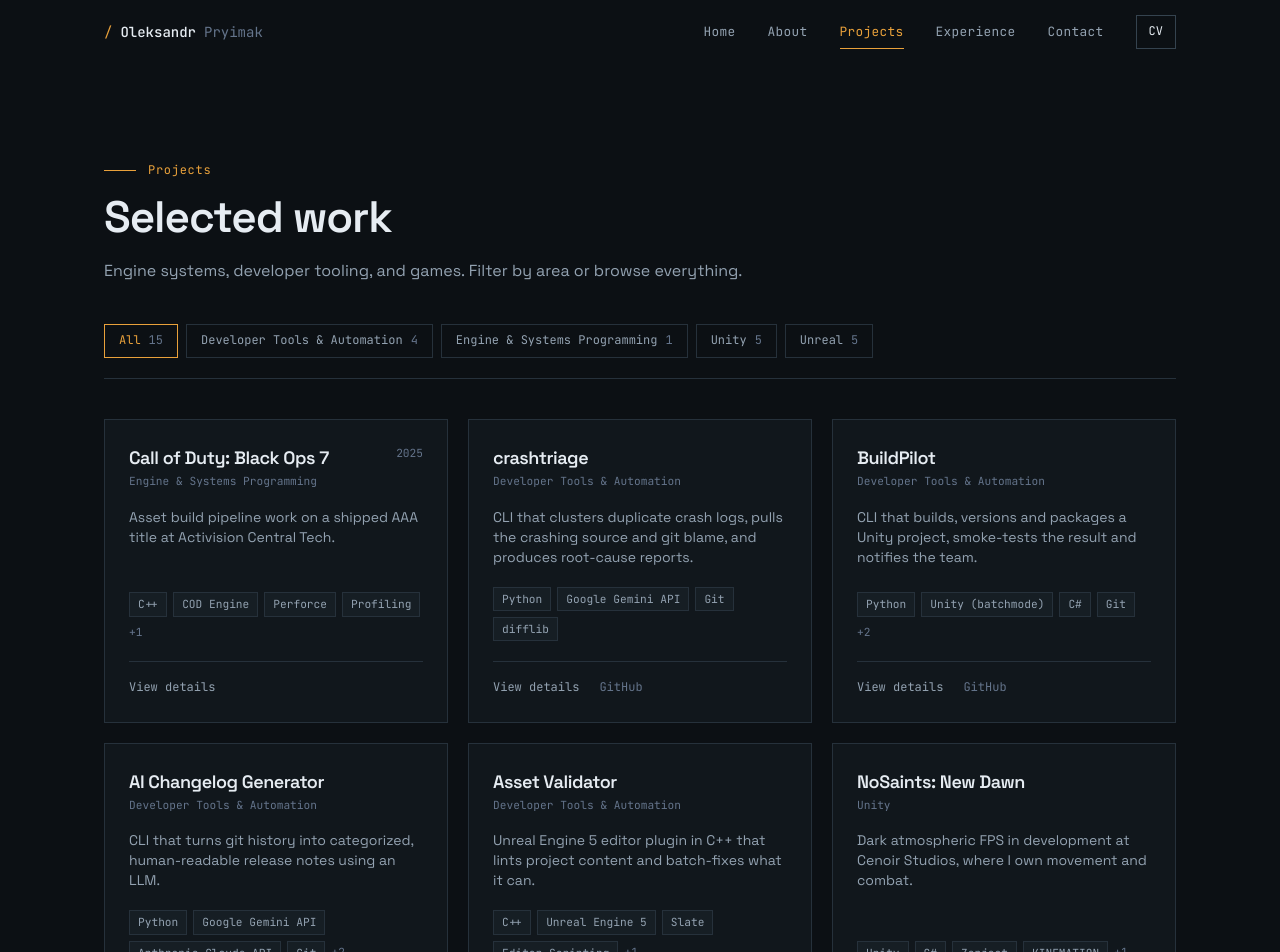
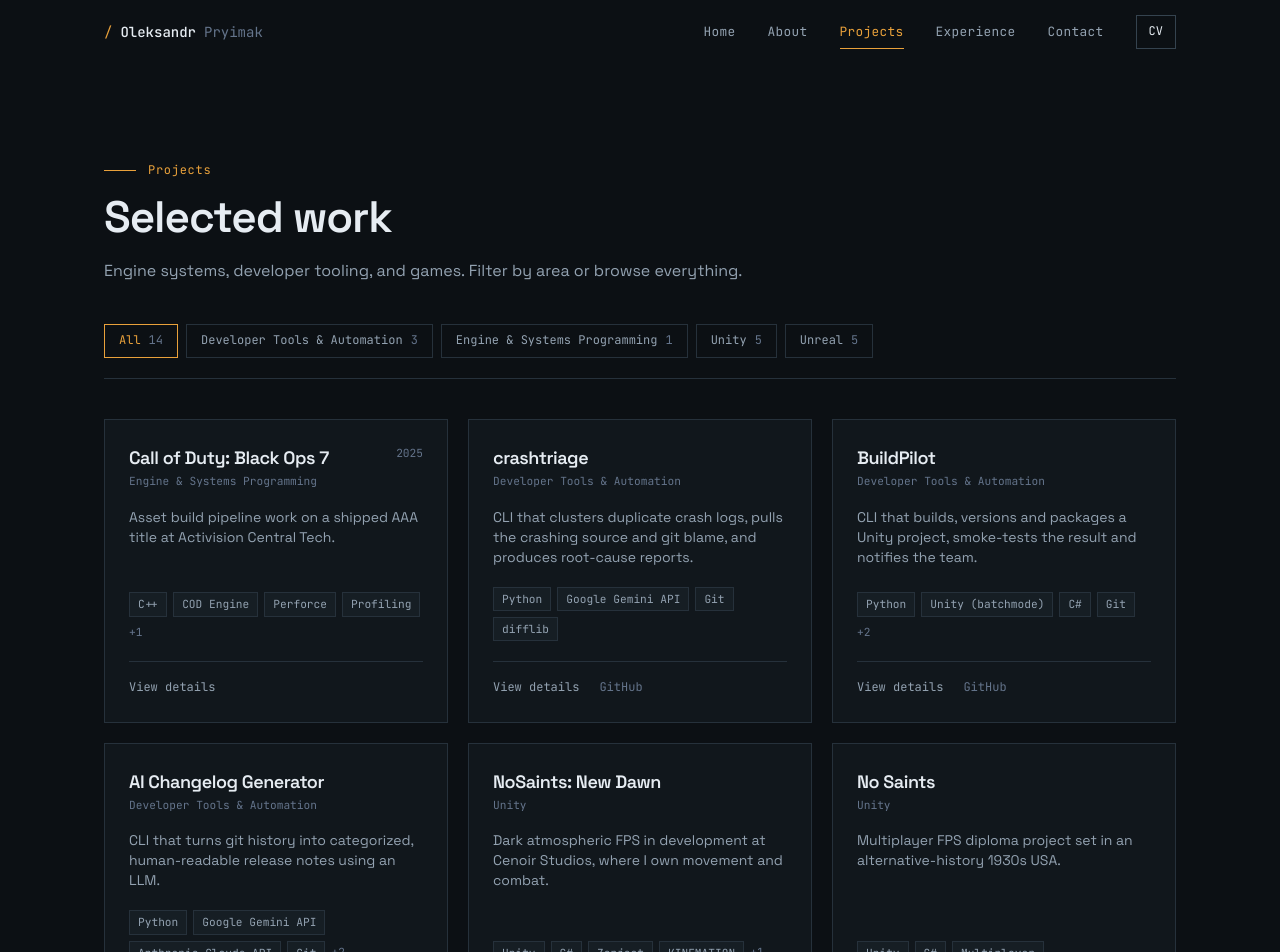
Before and after one commit to BatSasha52/BatSasha52.github.io, a React (Vite) app: page /projects in a window 1280 px wide. Shown: the top 952 px of the page. Built offline with nearby package versions, Linux system fonts and the light colour scheme.

Commit message:
Update projects.ts

```diff
--- a/src/data/projects.ts
+++ b/src/data/projects.ts
@@ -128,26 +128,6 @@ export const projects: Project[] = [
     links: [
       { label: "GitHub", url: "https://github.com/BatSasha52/ai-changelog" },
     ],
-  },
-  {
-    slug: "asset-validator",
-    name: "Asset Validator",
-    category: "tools",
-    summary:
-      "Unreal Engine 5 editor plugin in C++ that lints project content and batch-fixes what it can.",
-    description: [
-      "Content problems in an Unreal project are cheap to fix early and expensive to fix late: assets named inconsistently, textures shipped at the wrong resolution, meshes missing LODs, orphaned files nobody references any more.",
-      "This plugin walks project content and reports all of it from an editor panel, with batch rename fixes for the issues that can be resolved mechanically. The same checks run headless through a commandlet, so content standards can be enforced in CI rather than relied on as team etiquette.",
-    ],
-    role: "Solo developer",
-    highlights: [
-      "Naming convention, texture size, LOD and orphaned-asset checks",
-      "Batch rename fixes applied from the editor",
-      "Custom Slate editor panel",
-      "Commandlet entry point for CI enforcement",
-    ],
-    tech: ["C++", "Unreal Engine 5", "Slate", "Editor Scripting", "Commandlets"],
-    links: [],
   },
   {
     slug: "nosaints-new-dawn",
```
